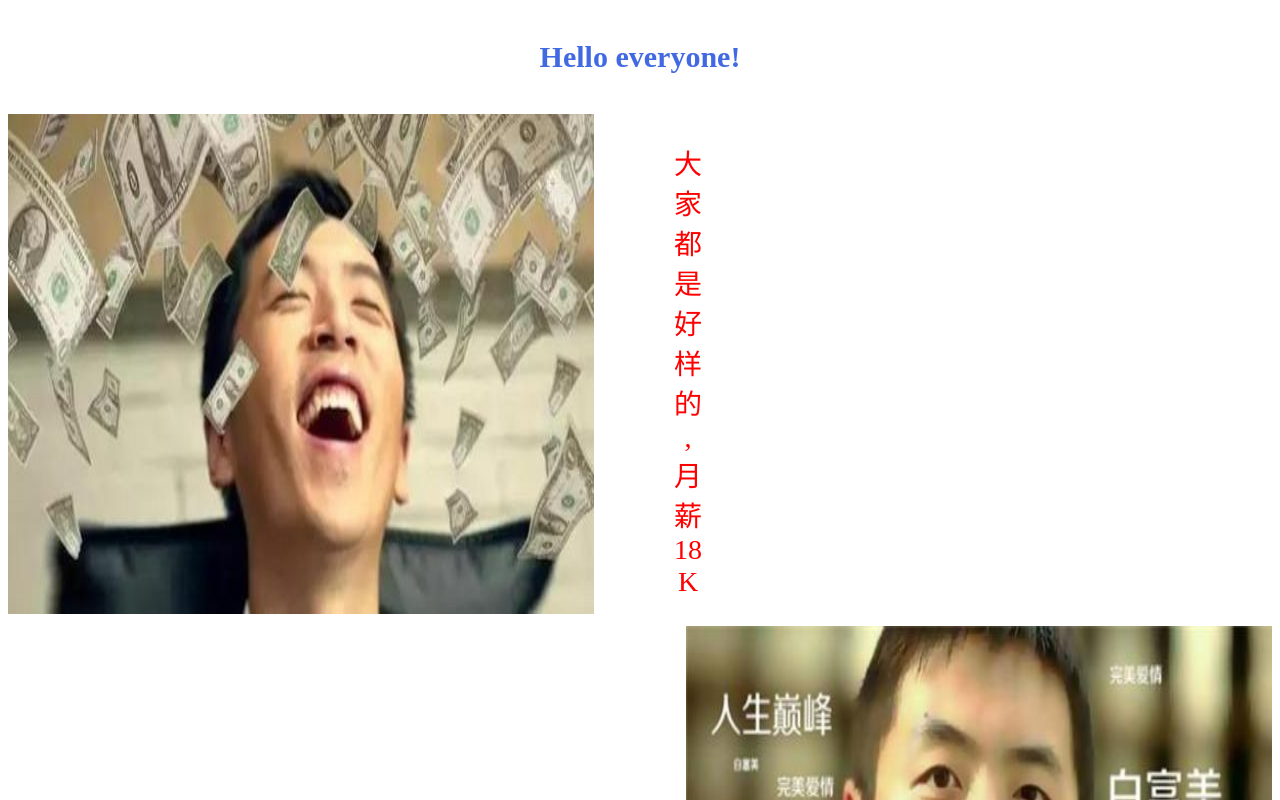
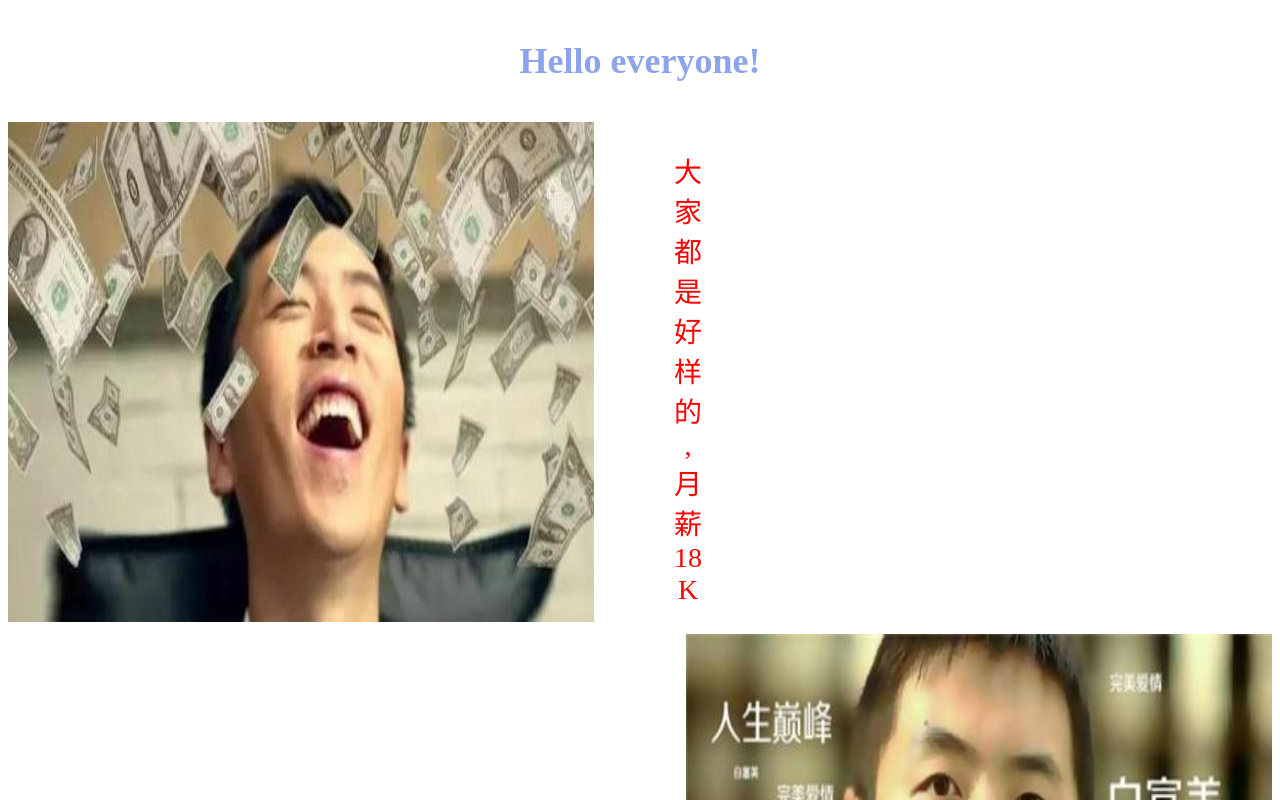
Before and after one commit to ArlenTan/ArlenTan.github.io, a plain HTML site: page index.html in a window 1280 px wide. Shown: the top 800 px of the page. Drawn offline with nearby package versions, Linux system fonts and the light colour scheme.

Commit message:
修改了主页

```diff
--- a/index.html
+++ b/index.html
@@ -31,11 +31,18 @@
                                      height: 500px;
                    }
                   </style>
+                  <script src="jquery.min.js"></script>
 </head>
 <body>
-    <h1>Hello everyone!</h1>
+    <h1 style="display:none;">Hello everyone!</h1>
     <img class="fl" src="2.jpg" alt="1.jpg">
-    <p>大家都是好样的</br>,月薪18</br>K</p>
+    <p style="display:none;">大家都是好样的</br>,月薪18</br>K</p>
     <img class="fr" src="1.jpg" alt="2.jpg">
 </body>
+<script>
+$(function(){
+    $("h1").show("slow").animate({fontSize:"36px",opacity:"0.6"});
+    $("p").show(2500);
+})
+</script>
 </html>
```
